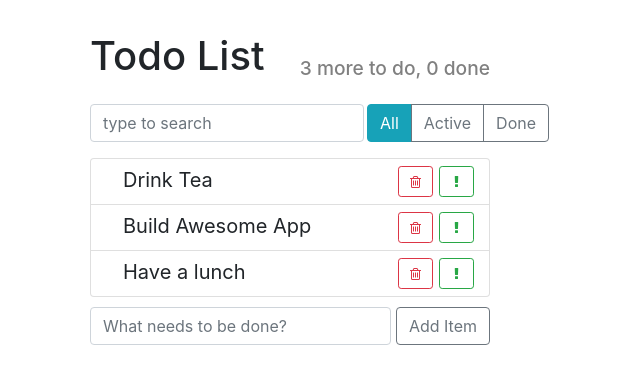
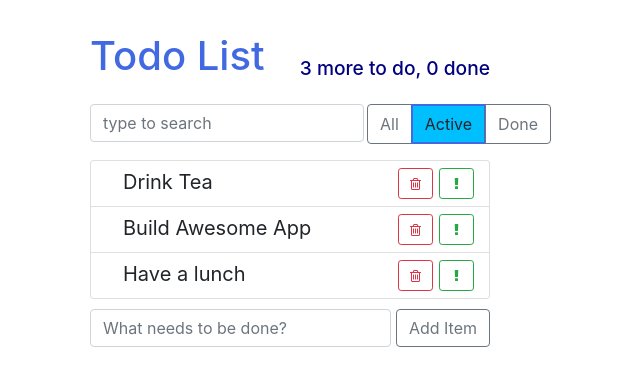
Before and after one commit to polinayermolenko/TodoList, a React (Create React App) app: page / in a window 1280 px wide. Shown: the top 386 px of the page, without its empty margins (350-990 px from the left). Built offline with nearby package versions, Linux system fonts and the light colour scheme.

Commit message:
Search and filter elements

```diff
--- a/src/components/App/App.js
+++ b/src/components/App/App.js
@@ -16,7 +16,9 @@ export default class App extends Component {
       this.createTodoItem('Drink Tea'),
       this.createTodoItem('Build Awesome App'),
       this.createTodoItem('Have a lunch')
-    ]
+    ],
+    search: '',
+    filter: 'active'
   };
 
   createTodoItem(label) {
@@ -54,6 +56,36 @@ export default class App extends Component {
     });
   };
 
+  searchItems = (items, text) => {
+    if (text.length === 0) {
+      return items;
+    }
+    return items.filter((item) => {
+      return item.label.toLowerCase().includes(text.toLowerCase());
+    });
+  }
+
+  onItemSearch = (search) => {
+    this.setState({ search })
+  }
+
+  filterItems = (items, filter) => {
+    switch (filter) {
+      case 'all':
+        return items;
+      case 'active':
+        return items.filter((item) => !item.done);
+      case 'done':
+        return items.filter((item) => item.done);
+      default:
+        return items;
+    }
+  }
+
+  onFilterChange = (filter) => {
+    this.setState({filter})
+  }
+
   toggleItem = (arr, id, propName) => {
     const index = arr.findIndex((el) => el.id === id);
     const oldItem = arr[index];
@@ -71,7 +103,6 @@ export default class App extends Component {
       return {
         todoData: this.toggleItem(todoData, id, 'done')
       }
-
     })
   };
 
@@ -85,7 +116,8 @@ export default class App extends Component {
   };
 
   render() {
-    const { todoData } = this.state;
+    const { todoData, search, filter } = this.state;
+    const visibleItems = this.filterItems(this.searchItems(todoData, search), filter);
     const countDone = todoData.filter((el) => el.done).length;
     const todoCount = todoData.length - countDone;
 
@@ -93,11 +125,12 @@ export default class App extends Component {
       <div className='todo-app'>
         <AppHeader toDo={todoCount} done={countDone} />
         <div className='top-panel d-flex'>
-          <SearchPannel />
-          <ItemStatusFilter />
+          <SearchPannel onItemSearch={this.onItemSearch} />
+          <ItemStatusFilter filter={filter}
+                            onFilterChange={this.onFilterChange}/>
         </div>
 
-        <TodoList todos={todoData}
+        <TodoList todos={visibleItems}
           onDeleted={this.deleteItem}
           onToggleDone={this.onToggleDone}
           onToggleImportant={this.onToggleImportant} />
--- a/src/components/AppHeader/AppHeader.css
+++ b/src/components/AppHeader/AppHeader.css
@@ -4,9 +4,10 @@
 
   .app-header h1 {
     flex-grow: 1;
-  }
+    color: royalblue;
+    }
 
   .app-header h2 {
     font-size: 1.2rem;
-    color: grey;
+    color: navy;
   }
--- a/src/components/ItemStatusFilter/ItemStatusFilter.css
+++ b/src/components/ItemStatusFilter/ItemStatusFilter.css
@@ -0,0 +1,4 @@
+.btn-inf {
+    background-color: deepskyblue;
+    border: solid 2px royalblue;
+}
--- a/src/components/ItemStatusFilter/ItemStatusFilter.js
+++ b/src/components/ItemStatusFilter/ItemStatusFilter.js
@@ -2,15 +2,32 @@ import React, { Component } from 'react';
 import './ItemStatusFilter.css';
 
 export default class ItemStatusFilter extends Component {
+  buttons = [
+    {name: 'all', label: 'All'},
+    {name: 'active', label: 'Active'},
+    {name: 'done', label: 'Done'}
+  ];
+
   render() {
+    const {filter, onFilterChange} = this.props;
+
+    const buttons = this.buttons.map(({name, label}) => {
+      const isActive = filter === name;
+      const clazz = isActive ? 'btn-inf' : 'btn-outline-secondary';
+
+      return (
+        <button type="button"
+                className={`btn ${clazz}`}
+                key={name}
+                onClick={() => onFilterChange(name)}>
+          {label}
+        </button>
+      )
+    })
+
     return (
       <div className="btn-group">
-        <button type="button"
-          className="btn btn-info">All</button>
-        <button type="button"
-          className="btn btn-outline-secondary">Active</button>
-        <button type="button"
-          className="btn btn-outline-secondary">Done</button>
+        {buttons}
       </div>
     );
   }
--- a/src/components/SearchPannel/SearchPannel.js
+++ b/src/components/SearchPannel/SearchPannel.js
@@ -1,12 +1,27 @@
-import React from 'react';
+import React, {Component} from 'react';
 import './SearchPannel.css'
 
-const SearchPannel = () => {
-    return (
-        <input type='text'
-            className='form-control search-input'
-            placeholder='type to search' />
+export default class SearchPannel extends Component {
+    state = {
+        search: ''
+    };
+
+    onSearchChange = (evt) => {
+      this.setState({
+          search: evt.target.value
+      });
+
+      this.props.onItemSearch(evt.target.value)
+    };
+
+    render() {
+        return (
+            <input type='text'
+                   className='form-control search-input'
+                   placeholder='type to search'
+                   onChange={this.onSearchChange}
+                   value={this.state.search}/>
     );
+}
+
 };
-
-export default SearchPannel;
--- a/src/components/TodoListItem/TodoListItem.css
+++ b/src/components/TodoListItem/TodoListItem.css
@@ -20,5 +20,5 @@
 
   .todo-list-item.important .todo-list-item-label {
     font-weight: bold;
-    color: steelblue;
+    color: dodgerblue;
   }
```
